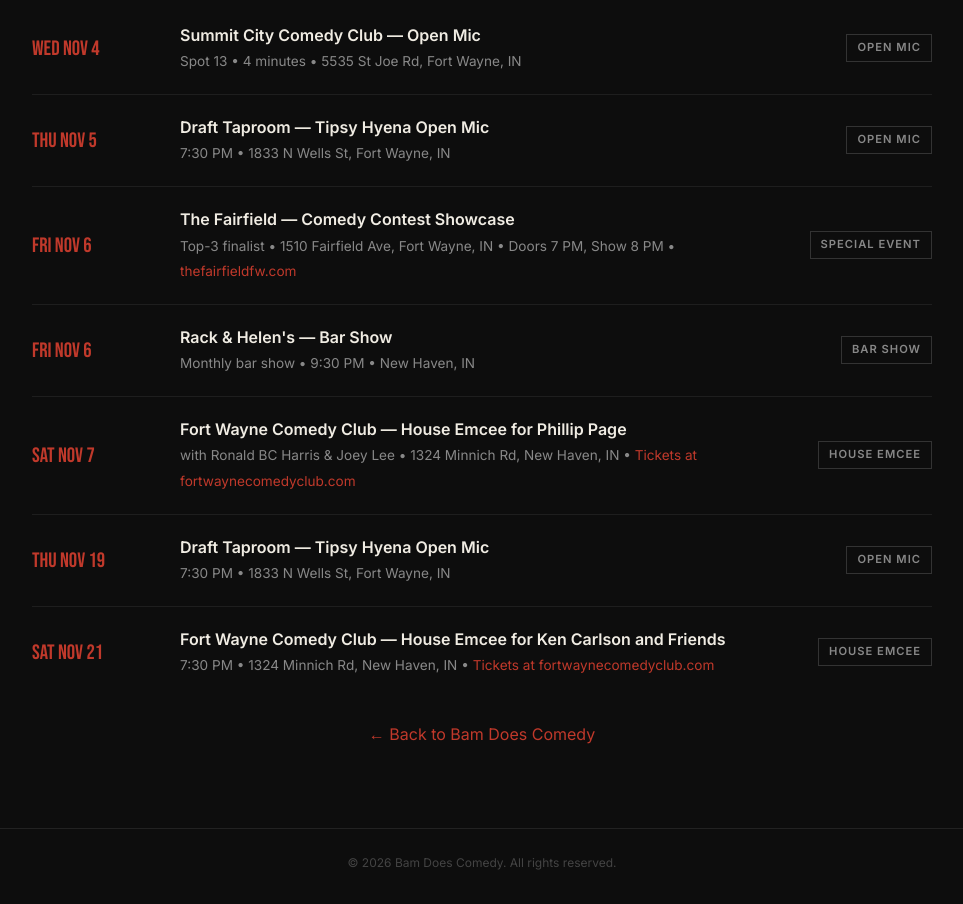
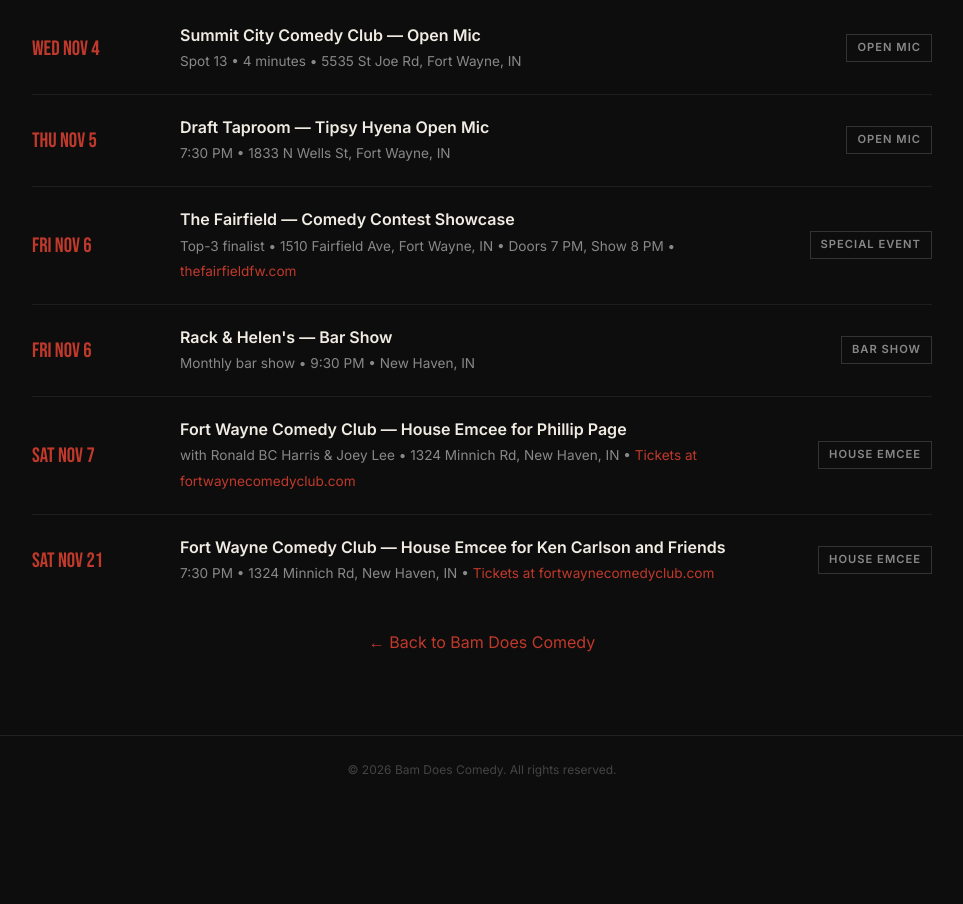
Before and after one commit to bamdoescomedy/bamdoescomedy.github.io, a plain HTML site: page november.html in a window 1280 px wide. Shown: the part 1026-1930 px from the top of the page, without its empty margins (158-1121 px from the left). After the commit the page ends 1838 px from the top, so only its background shows below. Drawn offline with Linux system fonts and the light colour scheme.

Commit message:
Remove past Nov 19 Tipsy Hyena line
Removed event details for Draft Taproom Open Mic on Nov 19.

```diff
--- a/november.html
+++ b/november.html
@@ -235,14 +235,6 @@
         <span class="show-tag">House Emcee</span>
       </li>
       <li>
-        <span class="show-date">THU NOV 19</span>
-        <div class="show-info">
-          <strong>Draft Taproom — Tipsy Hyena Open Mic</strong>
-          <span>7:30 PM • 1833 N Wells St, Fort Wayne, IN</span>
-        </div>
-        <span class="show-tag">Open Mic</span>
-      </li>
-      <li>
         <span class="show-date">SAT NOV 21</span>
         <div class="show-info">
           <strong>Fort Wayne Comedy Club — House Emcee for Ken Carlson and Friends</strong>
```
